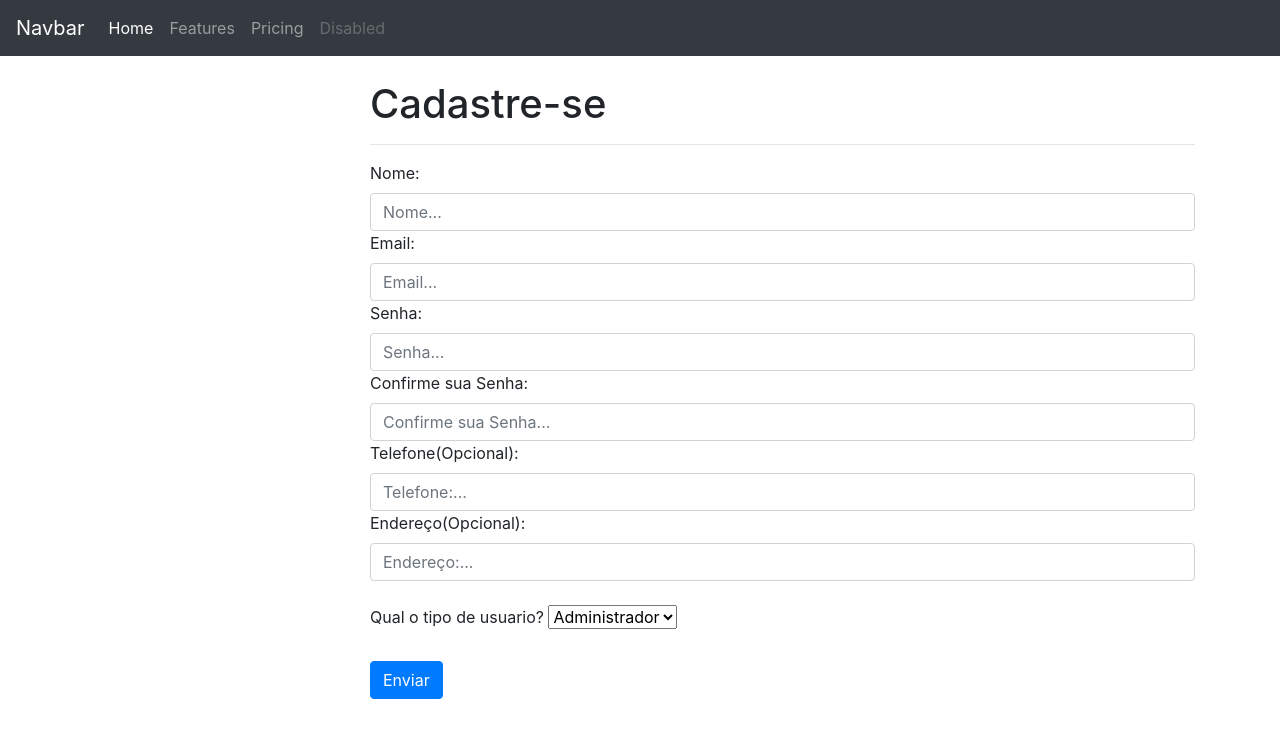
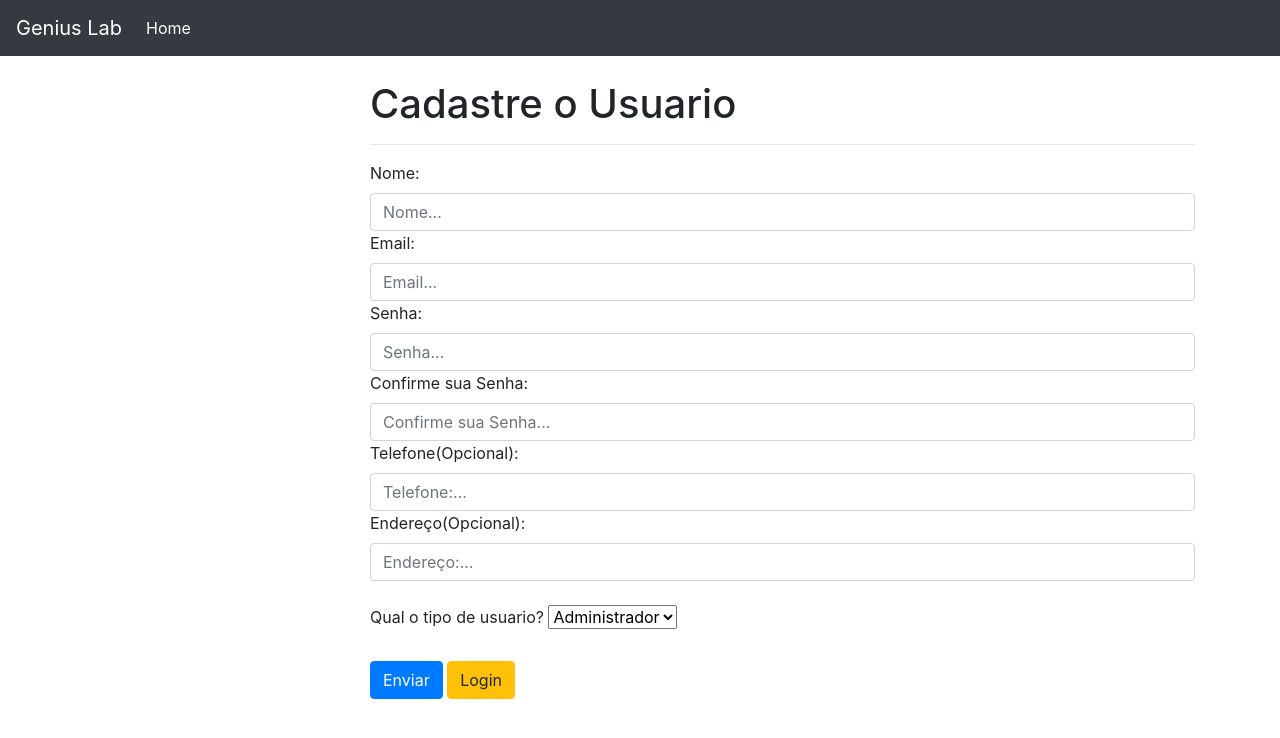
Before and after one commit to httplucas/desafio_engeselt, a Django app: page /auth/cadastro/ in a window 1280 px wide. Shown: the top 738 px of the page. Run offline with Django 5.2, Linux system fonts and the light colour scheme.

Commit message:
Finalizando Autenticação

```diff
--- a/global/base.html
+++ b/global/base.html
@@ -12,7 +12,7 @@
   </head>
   <body>
     <nav class="navbar navbar-expand-lg navbar-dark bg-dark">
-        <a class="navbar-brand" href="#">Navbar</a>
+        <a class="navbar-brand" href="#">Genius Lab</a>
         <button class="navbar-toggler" type="button" data-toggle="collapse" data-target="#navbarNav" aria-controls="navbarNav" aria-expanded="false" aria-label="Toggle navigation">
           <span class="navbar-toggler-icon"></span>
         </button>
@@ -22,13 +22,13 @@
               <a class="nav-link" href="#">Home <span class="sr-only">(current)</span></a>
             </li>
             <li class="nav-item">
-              <a class="nav-link" href="#">Features</a>
+              <a class="nav-link" href="#"></a>
             </li>
             <li class="nav-item">
-              <a class="nav-link" href="#">Pricing</a>
+              <a class="nav-link" href="#"></a>
             </li>
             <li class="nav-item">
-              <a class="nav-link disabled">Disabled</a>
+              <a class="nav-link disabled"></a>
             </li>
           </ul>
         </div>
--- a/livros/urls.py
+++ b/livros/urls.py
@@ -1,6 +1,7 @@
 from django.urls import path
 from . import views
 urlpatterns = [
-    path('cadastrar/',views.cadastrar)
+    path('home/admin',views.home_admin,name = 'home/admin'),
+    path('home/leitor',views.home_leitor,name = 'home/leitor')
 
 ]
--- a/usuarios/templates/cadastro.html
+++ b/usuarios/templates/cadastro.html
@@ -4,12 +4,42 @@
 {% block body %}
     <div class="container">
         <br>
+        {% if status == '0'%}
+        <div class="alert alert-primary" role="alert">
+        Cadastro realizado com sucesso!
+        </div>
+        {% endif %}
+
+        {% if status == '1'%}
+        <div class="alert alert-danger" role="alert">
+        Usuario ja existe no Sistema
+        </div>
+        {% endif %}
+
+        {% if status == '2'%}
+        <div class="alert alert-danger" role="alert">
+        Nome e email não podem estar vazios
+        </div>
+        {% endif %}
+
+        {% if status == '3'%}
+        <div class="alert alert-danger" role="alert">
+        As senhas não coicidem
+        </div>
+        {% endif %}
+
+        {% if status == '4'%}
+        <div class="alert alert-danger" role="alert">
+        Erro interno do sistema
+        </div>
+        {% endif %}
+
         <div class="row">
             <div class="col-md-3">
 
         </div>
         <div class="col-md">
-            <h1>Cadastre-se</h1>
+            <h1>Cadastre o Usuario</h1>
             <hr>
             <form method="POST" action="{%url 'valida_cadastro'%}"> {% csrf_token %}
 
@@ -28,18 +58,18 @@
                 <label for="">Endereço(Opcional):</label>
                 <input name="endereco" class="form-control" type="text" placeholder="Endereço:...">
                 <br>
+
                <label for="">Qual o tipo de usuario?</label>
-               <select name="dropdown" id="">
-                <option value="adm">Administrador</option>
-                <option value="leitor">Leitor</option>
-
-
+               <select name="tipo_usuario" id="tipo_usuario">
+                <option value="Administrador">Administrador</option>
+                <option value="Leitor">Leitor</option>
                </select>
-
 
                <br>
                <br>
                 <input  class="btn btn-primary"  type="submit" value="Enviar">
+                <a href="{%url 'login' %}" class="btn btn-warning">Login</a>
+
             </form>
         </div>
 
--- a/usuarios/urls.py
+++ b/usuarios/urls.py
@@ -2,9 +2,11 @@ from django.urls import path
 from . import views
 
 urlpatterns = [
-    path('login/', views.login),
-    path('cadastro/', views.cadastro),
-    path('valida_cadastro/',views.valida_cadastro, name = 'valida_cadastro')
+    path('login/', views.login, name = 'login'),
+    path('cadastro/', views.cadastro, name = 'cadastro'),
+    path('valida_cadastro/',views.valida_cadastro, name = 'valida_cadastro'),
+    path('valida_login/', views.valida_login, name = 'valida_login'),
+    path('sair/', views.sair, name = 'sair'),
 
 
 
--- a/usuarios/views.py
+++ b/usuarios/views.py
@@ -1,11 +1,15 @@
-from django.shortcuts import render
+from django.shortcuts import render , redirect
 from django.http import HttpResponse
 from .models import Usuario
+from hashlib import sha256
+
 def login(request):
-    return HttpResponse ('login')
+    status = request.GET.get('status')
+    return render (request, 'login.html',{'status': status})
 
 def cadastro(request):
-    return render (request,'cadastro.html')
+    status = request.GET.get('status')
+    return render (request,'cadastro.html',{'status': status})
 
 def valida_cadastro(request):
     nome = request.POST.get('nome')
@@ -14,6 +18,52 @@ def valida_cadastro(request):
     confirmar_senha = request.POST.get('confirmar_senha')
     endereco = request.POST.get('endereco')
     telefone = request.POST.get('telefone')
-    tipo_usuario = request.POST.get('dropdown')
+    tipo_usuario = request.POST.get('tipo_usuario')
 
-    return HttpResponse (f"{nome} {senha} {tipo_usuario}")
+#Validação do email
+    usuario = Usuario.objects.filter(email = email)
+
+    if len(nome.strip()) == 0 or len(email.strip()) == 0:
+        return redirect ('/auth/cadastro/?status=1')
+    if len (usuario) > 0:
+        return redirect ('/auth/cadastro/?status=2')
+
+#Validação da senha
+    if senha != confirmar_senha:
+        return redirect ('/auth/cadastro/?status=3')
+    try:
+        senha = sha256(senha.encode()).hexdigest() #codificar minha senha
+        usuario = Usuario(nome = nome, senha = senha, endereco = endereco, tipo_usuario = tipo_usuario, email = email, telefone = telefone)
+        usuario.save()
+        return redirect ('/auth/cadastro/?status=0')
+    except:
+        return redirect('/auth/cadastro/?status=3')
+
+def valida_login(request):
+    email = request.POST.get('email')
+    senha = request.POST.get('senha')
+    senha = sha256(senha.encode()).hexdigest()
+
+    # Busca pelo usuário com email e senha
+    usuario = Usuario.objects.filter(email=email, senha=senha).first()
+
+    if usuario is None:
+        return redirect('/auth/login/?status=1')  #Se email ou senha estiverem errados, retorna mensagem de erro
+
+    # Usuário encontrado
+
+    # Verifica o tipo de usuário
+    if usuario.tipo_usuario == 'Administrador':
+        request.session['usuario_adm'] = usuario.id
+        return redirect('/livros/home/admin')  # administrador
+
+    elif usuario.tipo_usuario == 'Leitor':
+        request.session['usuario_leitor'] = usuario.id
+        return redirect('/livros/home/leitor')  # leitor
+
+    # Se nenhum dos casos se aplicar, redireciona para login
+    return redirect('/auth/login/?status=1')
+
+def sair(request):
+    request.session.flush()
+    return redirect('/auth/login')
```
Also changed, not shown: livros/views.py (+12 -3 lines), usuarios/models.py (+7 -4 lines), usuarios/templates/login.html (added, +39 -0 lines), db.sqlite3, usuarios/admin.py (line endings or trailing spaces), usuarios/migrations/0002_remove_usuario_tipo_usuario_usuario_tipo_user.py (added), usuarios/migrations/0003_rename_tipo_user_usuario_tipo_usuario.py (added).
